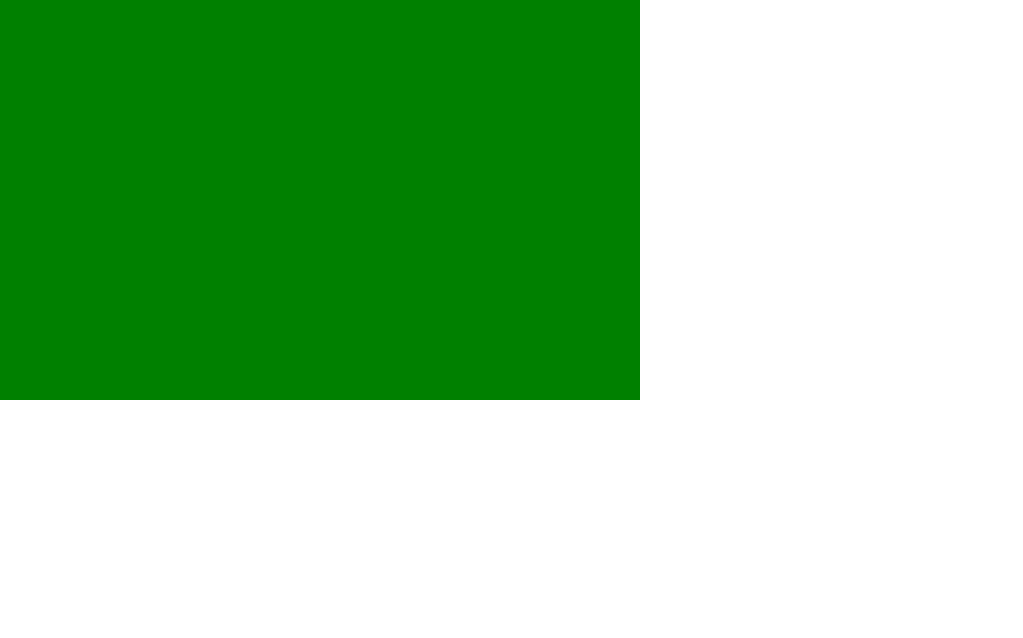
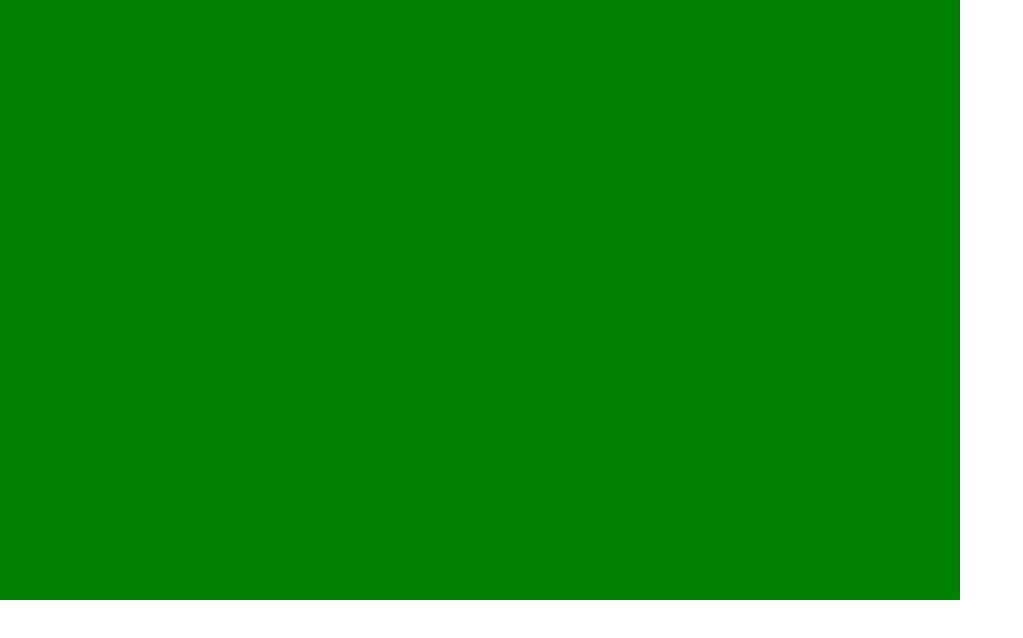
Before and after one commit to Oliver01234567/Super-fett-spill, a plain HTML site: page index.html in a window 1280 px wide. Shown: the whole page, without its empty margins (0-1023 px from the left). Drawn offline with Linux system fonts and the light colour scheme.

Commit message:
gjorde demo øy større

```diff
--- a/spill.css
+++ b/spill.css
@@ -7,8 +7,8 @@
 
 
 #øy {
-    height: 50vh;
-    width: 50%;
+    height: 75vh;
+    width: 75%;
 
     background-color: green;
 }
```
